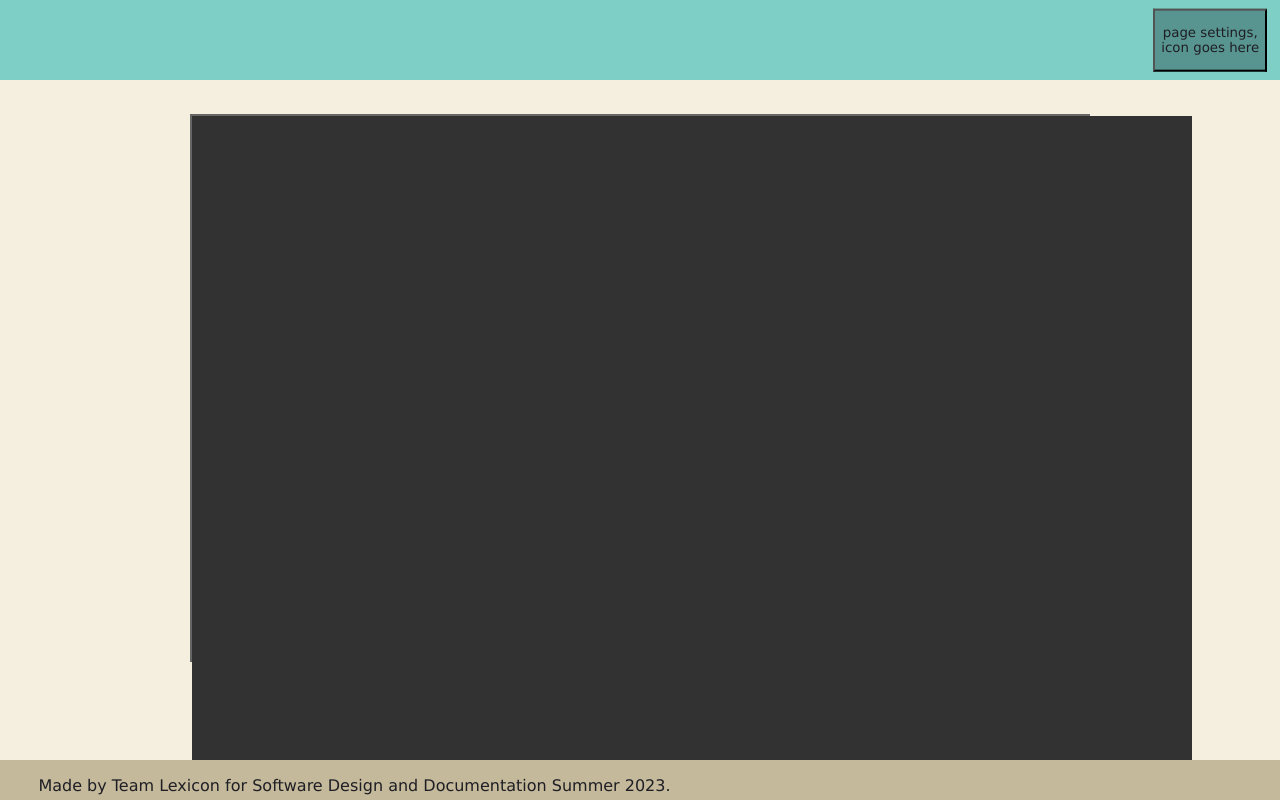
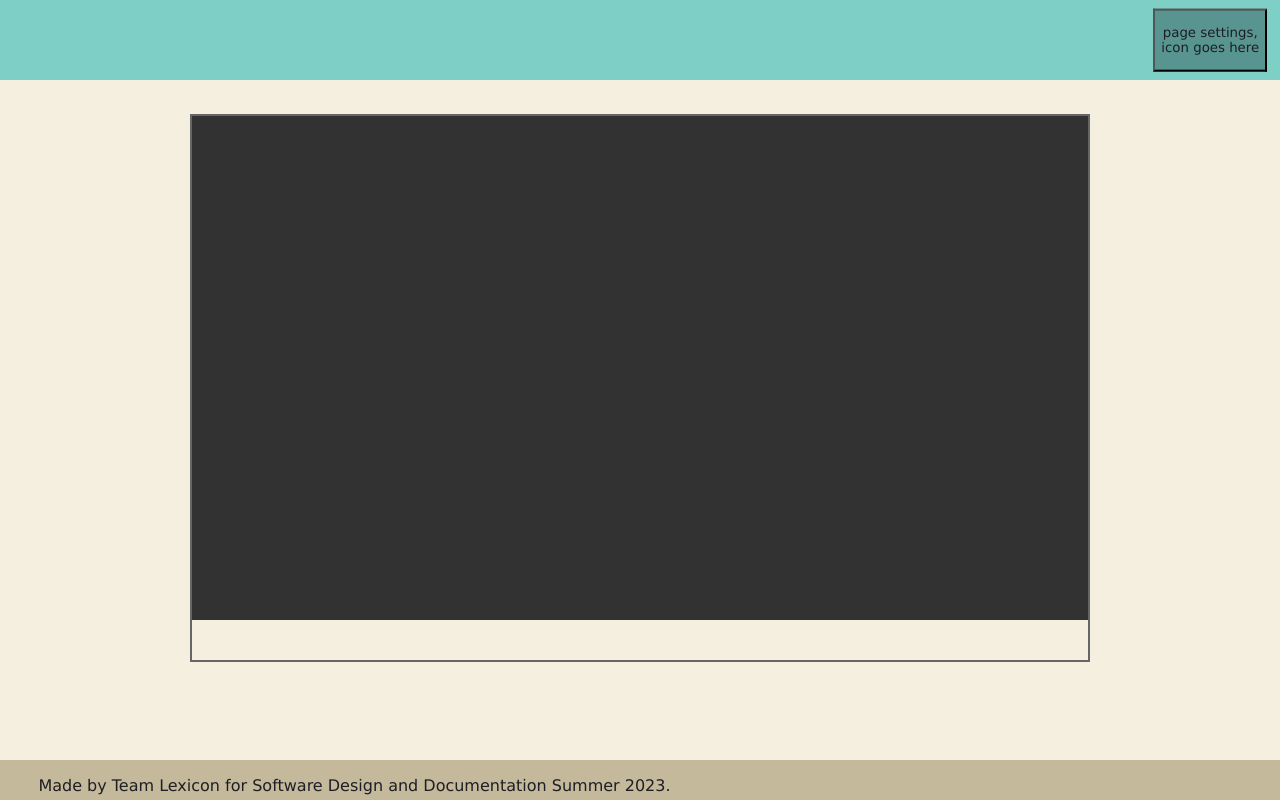
Before and after one commit to Adsalor/lexicon, a plain HTML site: page index.html in a window 1280 px wide. Shown: the top 800 px of the page. Drawn offline with nearby package versions, Linux system fonts and the light colour scheme.

Commit message:
small tweaks

```diff
--- a/index.html
+++ b/index.html
@@ -26,7 +26,7 @@ function darkMode() {
         </div>
         <div id="main">
             <div id="gameArea">
-                <canvas id="Game" width="1000" height="1000" onclick="/*program.update(input.processInput())*/"></canvas>
+                <canvas id="Game" onclick="/*program.update(input.processInput())*/"></canvas>
             </div>
         </div>
         <div id="foot">
@@ -37,5 +37,4 @@ function darkMode() {
     <!--ok, once we get the main js functions set up under document.onload we can move them back-->
     <script src="src/tile.js"></script>
     <script src="src/canvasSizing.js"></script>
-    <script>$('#Game').css('background-color','rgba(50,50,50,50)');</script>
 </html>
--- a/src/canvasSizing.js
+++ b/src/canvasSizing.js
@@ -1,4 +1,4 @@
-$(window).on('resize',function(){
+function resizeCanvas() {
     //if the game canvas does not fit at 16x9, flip canvas to 9x16
     //use portrait display
     //space canvas can fill in is up to 85% of window height, and up to 100% of window width
@@ -47,4 +47,7 @@ $(window).on('resize',function(){
     }
 
     $('#Game').width(width).height(height);
-});
+}
+
+$(window).on('resize',resizeCanvas());
+$(window).load(resizeCanvas());
--- a/style.css
+++ b/style.css
@@ -46,6 +46,9 @@ button {
     left:50%;
     transform: translateX(-50%);
 }
+#Game {
+    background-color: #323232;
+}
 #foot.darkMode {
     background-color: #121417;
 }
```
